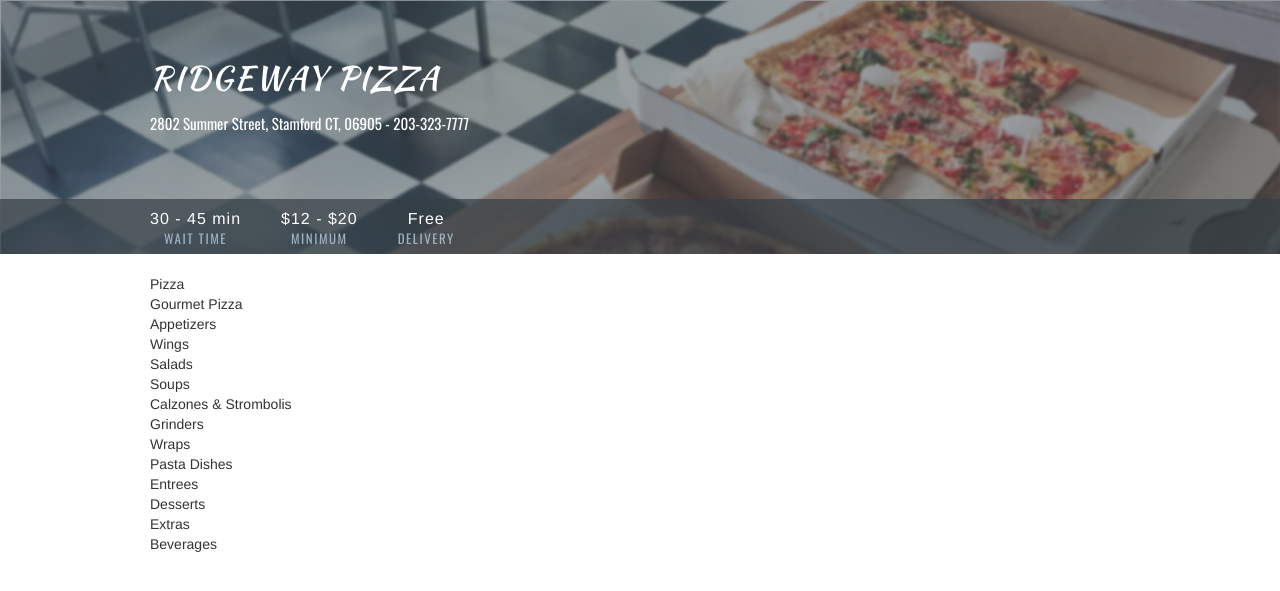
After one commit to dishad/pizzapizza, a Django app: page /order/ in a window 1280 px wide. The commit adds this page. Shown: the top 591 px of the page. Run offline with Django 3.2, Linux system fonts and the light colour scheme; some libraries are stand-ins or nearby versions.

Commit message:
beginnings of order page

```diff
--- /dev/null
+++ b/core/templates/order.html
@@ -0,0 +1,48 @@
+{% extends 'template.html' %}
+
+{% load static %}
+
+{% block title %}Order | {{ block.super }}{% endblock %}
+
+{% block content %}
+	<div class='image-stripe'>
+		<div class='info-header'>
+			<h1 class='business-name order-name'>Ridgeway Pizza</h1>
+			<span class='business-address'>2802 Summer Street, Stamford CT, 06905 - 203-323-7777</span>
+		</div>
+		<div class='delivery-details-wrapper'>
+			<div class='delivery-details'>
+				<span class='delivery-item'>30 - 45 min
+				<h4 class='delivery-desc'>Wait time</h4>
+				</span>
+				<span class='delivery-item'>$12 - $20
+				<h4 class='delivery-desc'>Minimum</h4>
+				</span>
+				<span class='delivery-item'>Free
+				<h4 class='delivery-desc'>Delivery</h4>
+				</span>
+			</div>
+		</div>
+	</div>
+	<div class='shop-content'>
+		<div class='menu-items'>
+			<div class='food-header'>Pizza</div>
+			<div class='food-header'>Gourmet Pizza</div>
+			<div class='food-header'>Appetizers</div>
+			<div class='food-header'>Wings</div>
+			<div class='food-header'>Salads</div>
+			<div class='food-header'>Soups</div>
+			<div class='food-header'>Calzones & Strombolis</div>
+			<div class='food-header'>Grinders</div>
+			<div class='food-header'>Wraps</div>
+			<div class='food-header'>Pasta Dishes</div>
+			<div class='food-header'>Entrees</div>
+			<div class='food-header'>Desserts</div>
+			<div class='food-header'>Extras</div>
+			<div class='food-header'>Beverages</div>
+		</div>
+		<div class='cart-content'>
+		</div>
+	</div>
+	<link rel='stylesheet' type='text/css' href="{% static 'css/index.css' %}"/>
+{% endblock %}
--- a/core/views.py
+++ b/core/views.py
@@ -7,3 +7,6 @@ from django.contrib.auth.decorators import login_required
 # Create your views here.
 def index(request):
 	return render(request, 'index.html')
+
+def order(request):
+	return render(request, 'order.html')
--- a/ridgeway/urls.py
+++ b/ridgeway/urls.py
@@ -22,5 +22,6 @@ import core.views
 
 urlpatterns = [
 	url(r'^$', core.views.index),
+	url(r'^order/', core.views.order),
     url(r'^admin/', admin.site.urls)
 ]
--- a/static/css/index.css
+++ b/static/css/index.css
@@ -219,7 +219,102 @@ div {
     width: 15px;
 }
 
+.image-stripe {
+    background: #9ea1a7 url(../imgs/slice2.jpg) no-repeat top left;
+    background-size: cover;
+    color: #ffffff;
+    -webkit-box-orient: vertical;
+    -webkit-box-direction: normal;
+    -webkit-flex-direction: column;
+    -ms-flex-direction: column;
+    flex-direction: column;
+    min-height: 254px;
+    padding-top: 40px;
+    position: relative;
+    width: 100%;
+    display: -webkit-box;
+    display: -ms-flexbox;
+    display: -webkit-flex;
+    display: flex;
+    -ms-flex-pack: center;
+    -webkit-justify-content: center;
+    -webkit-box-pack: center;
+    justify-content: center;
+	padding-top: 60px;
+}
+
+.info-header {
+	padding: 0 150px;
+    text-align: left;
+	margin-bottom: 30px;
+	width: 100%;
+}
+
+.delivery-details {
+	text-align: left;
+	padding: 9px 150px;
+    -ms-flex-pack: start;
+    -webkit-justify-content: flex-start;
+    -webkit-box-pack: start;
+    justify-content: flex-start;
+	display: flex;
+}
+
+.delivery-item {
+	color: #ffffff;
+    font-size: 16px;
+    font-weight: 500;
+    letter-spacing: 1px;
+    padding-right: 40px;
+    text-align: center;
+
+}
+
+.delivery-desc {
+    -webkit-font-smoothing: antialiased;
+    -moz-osx-font-smoothing: grayscale;
+	font-family: 'Oswald', sans-serif;
+    letter-spacing: 1.5px;
+    text-transform: uppercase;
+    color: #9db2c3;
+    font-size: 13px;
+    margin: 0;
+}
+
+.delivery-details-wrapper {
+    background: linear-gradient(rgba(52,62,68,0.7), rgba(52,62,68,0.7));
+    margin-top: auto;
+    width: 100%;
+}
+
+.order-name {
+	color: #fff;
+	margin-bottom: 20px;
+}
+
+.shop-content {
+	display: -webkit-box;
+    display: -ms-flexbox;
+    display: -webkit-flex;
+    display: flex;
+    -ms-flex-pack: justify;
+    -webkit-justify-content: space-between;
+    -webkit-box-pack: justify;
+    justify-content: space-between;
+    margin: 20px auto;
+	padding: 0 150px;
+}
+
+.menu-items {
+	-webkit-box-flex: 2;
+    -webkit-flex: 2 650px;
+    -ms-flex: 2 650px;
+    flex: 2 650px;
+	margin-right: 100px;
+}
+
 ol, li, ul {
+
 	padding-left: 0;
     list-style: none;
 }
```
Also changed, not shown: core/templates/index.html (+5 -5 lines), static/imgs/slice2.jpg (added).
